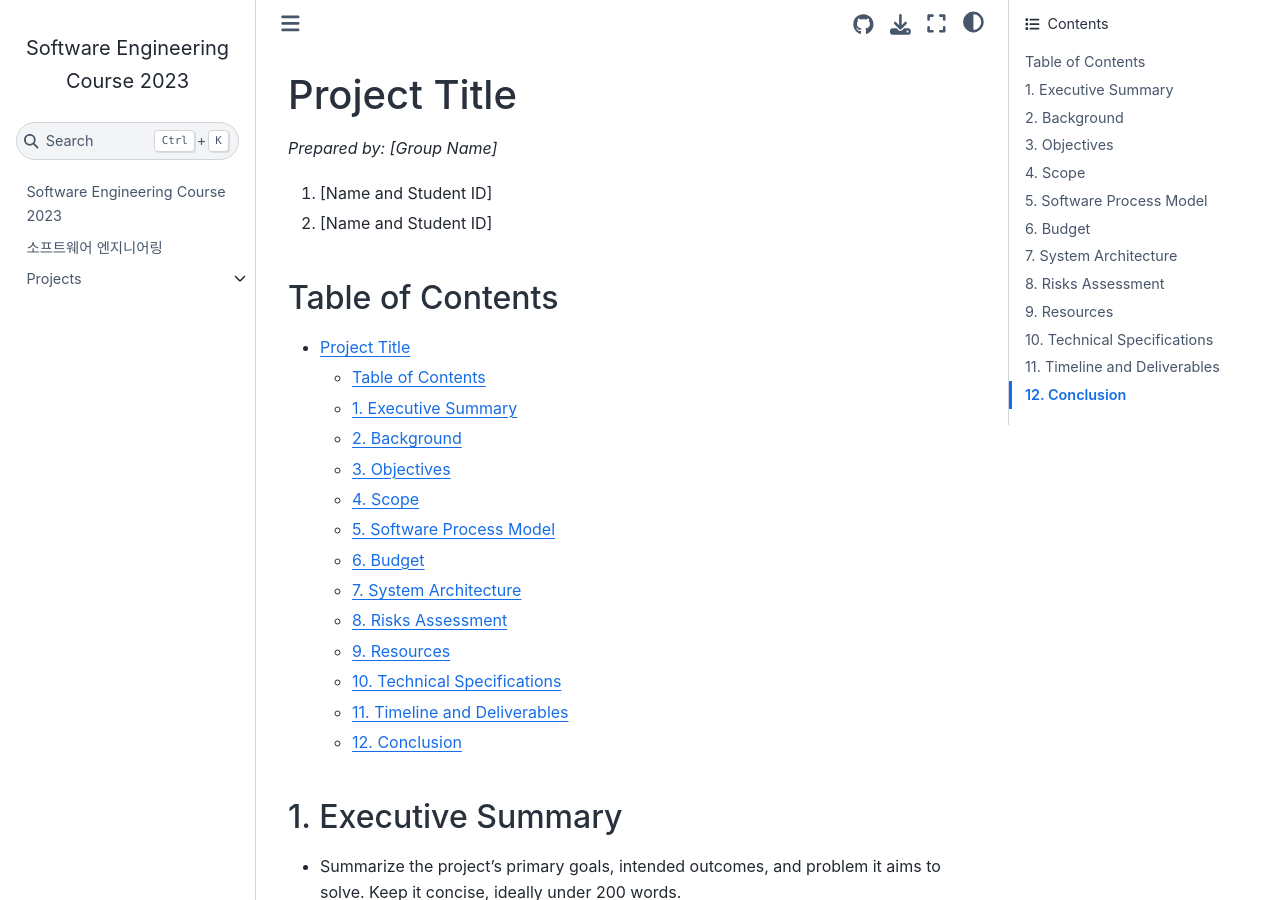
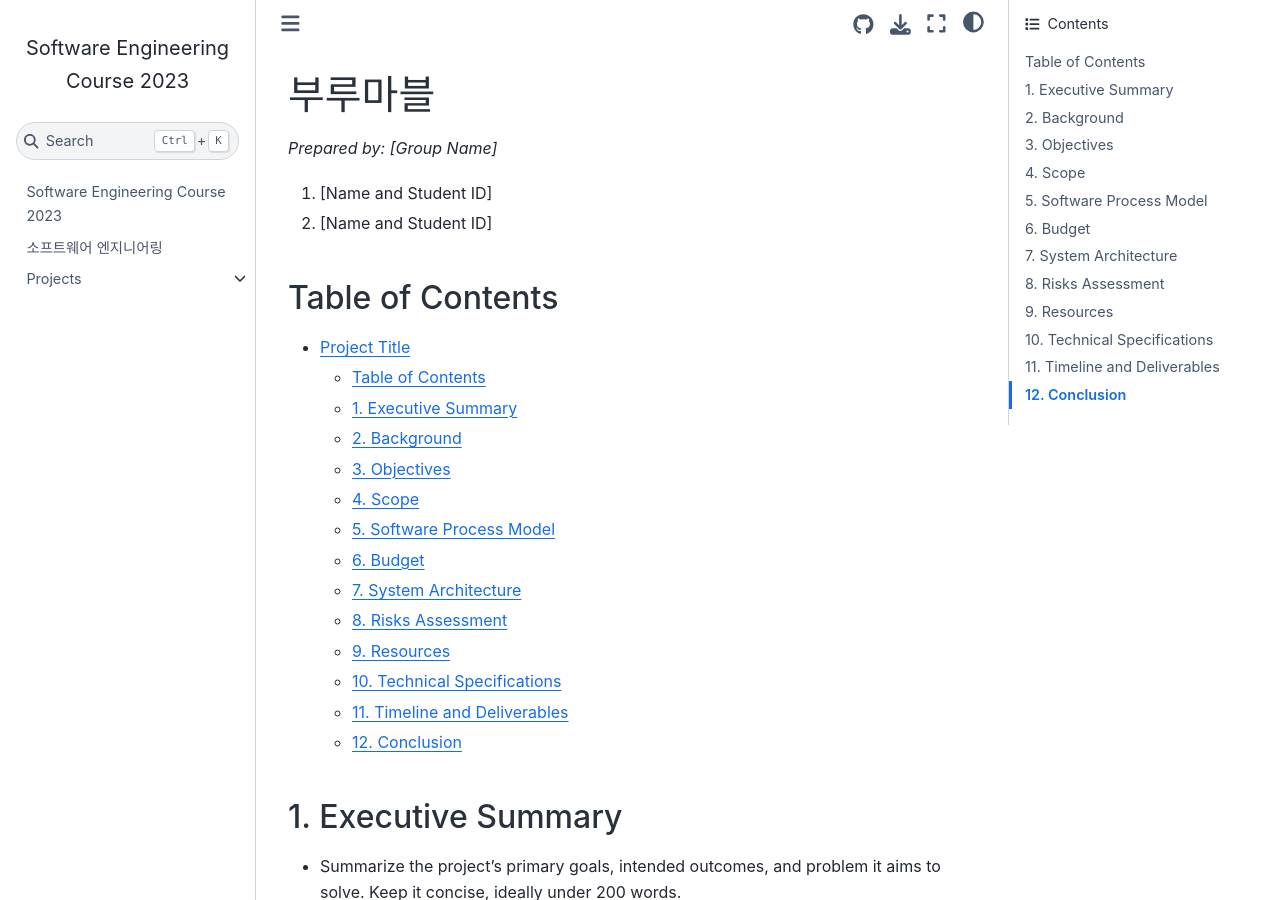
Before and after one commit to sadey7645/softeng-2023, a Jupyter Book: the page built from book/projects/202321006/proposal.md, in a window 1280 px wide and 900 px high. Built offline with Jupyter Book 1.0.4 settings and Sphinx 7.4.7 and the Sphinx Book theme 1.1.4, drawn with Linux system fonts in a browser that asks for light colours.

Commit message:
Update proposal.md

```diff
--- a/book/projects/202321006/proposal.md
+++ b/book/projects/202321006/proposal.md
@@ -1,4 +1,4 @@
-# Project Title
+# 부루마블
 
 _Prepared by: [Group Name]_
 
```
